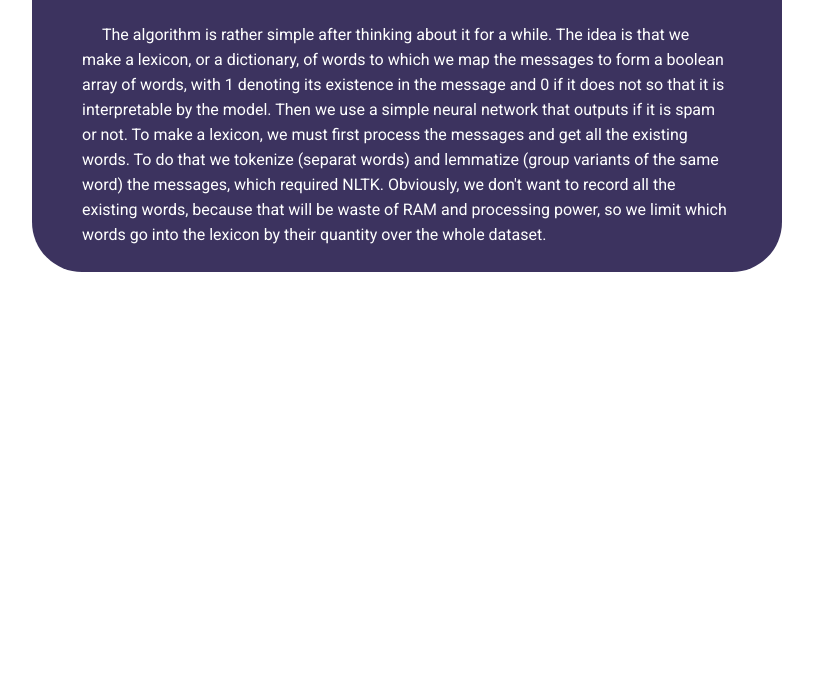
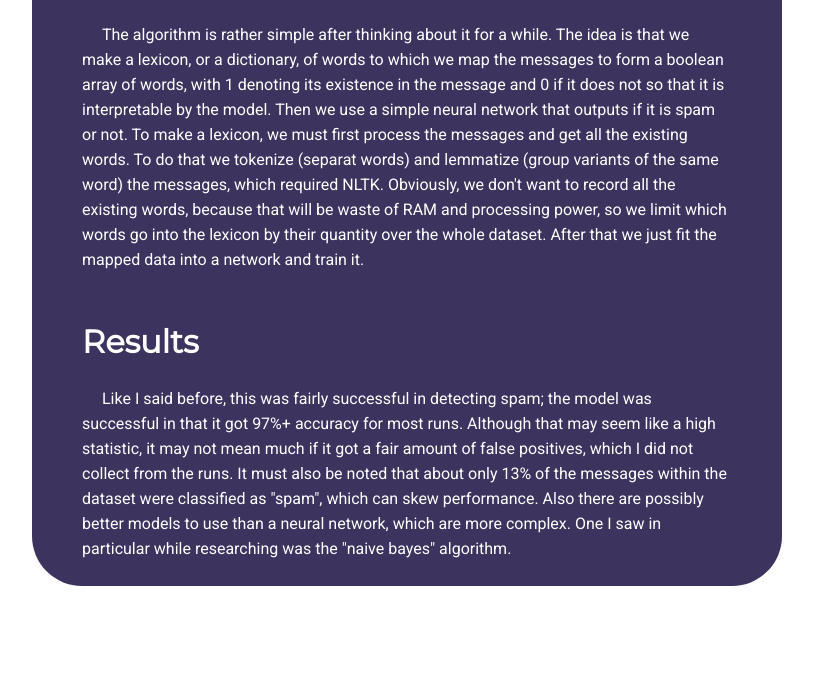
Before and after one commit to rae0924/RaeDL, a Django app: page /projects/spam_detector/ in a window 1280 px wide. Shown: the part 1175-1861 px from the top of the page, without its empty margins (233-1046 px from the left). Before the commit the page ends 1447 px from the top, so only its background shows below. Run offline with Django 3.2, Linux system fonts and the light colour scheme; parts of the project's set-up code (start-up, migrations or seed data) failed here and were passed over; some libraries are stand-ins or nearby versions.

Commit message:
spam detector is completed

```diff
--- a/projects/templates/projects/spam_detector.html
+++ b/projects/templates/projects/spam_detector.html
@@ -26,9 +26,17 @@
         To do that we tokenize (separat words) and lemmatize (group variants of the same word) the messages, which
         required NLTK. Obviously, we don't want to record all the existing words, because that will be waste
         of RAM and processing power, so we limit which words go into the lexicon by their quantity over the
-        whole dataset.
+        whole dataset. After that we just fit the mapped data into a network and train it.
     </p>
-
+    <h3 class="subtitle">Results</h3>
+    <p class="text">
+        Like I said before, this was fairly successful in detecting spam; the model was successful in that
+        it got 97%+ accuracy for most runs. Although that may seem like a high statistic, it may not
+        mean much if it got a fair amount of false positives, which I did not collect from the runs. It must
+        also be noted that about only 13% of the messages within the dataset were classified as "spam", which
+        can skew performance. Also there are possibly better models to use than a neural network,
+        which are more complex. One I saw in particular while researching was the "naive bayes" algorithm.
+    </p>
 
 
 </div>
```
